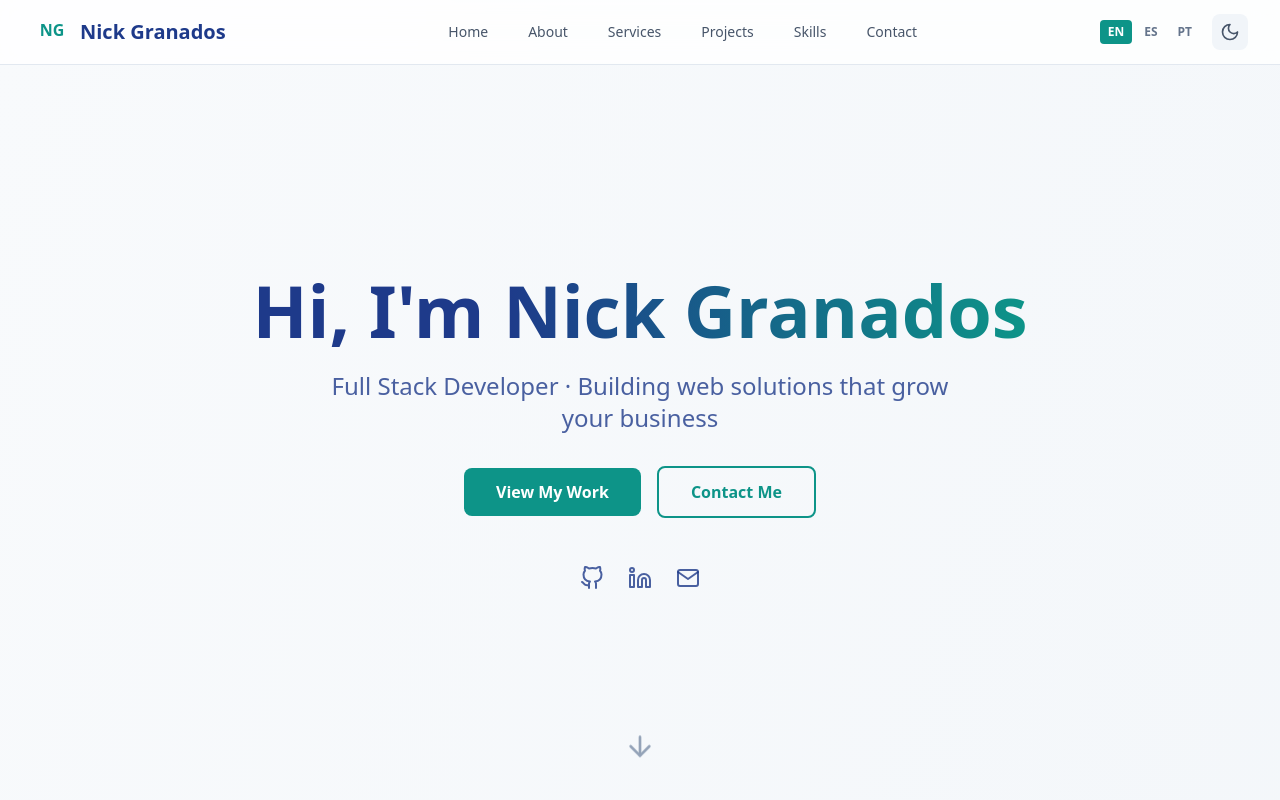
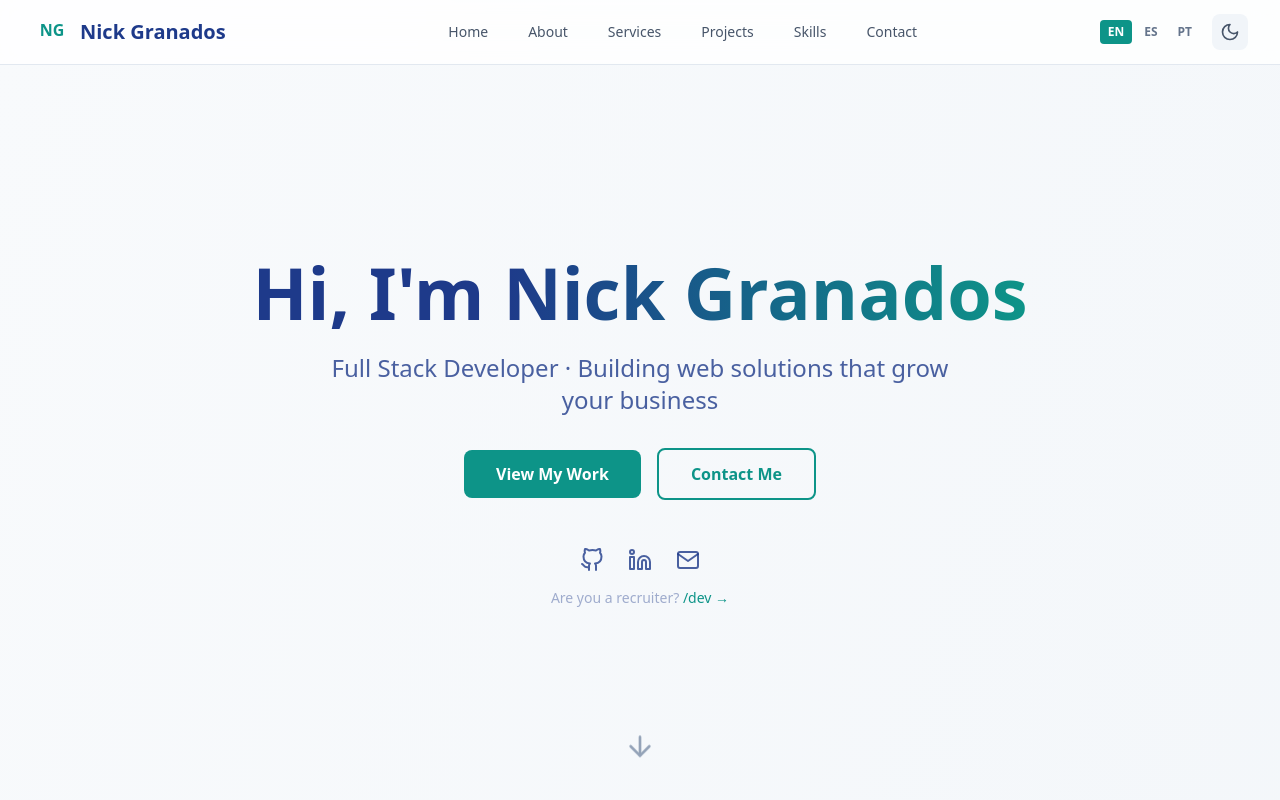
Before and after one commit to internick2017/nick-granados-website, a Next.js app: page / in a window 1280 px wide. Shown: the top 800 px of the page. Built offline with nearby package versions, Linux system fonts and the light colour scheme.

Commit message:
feat: add recruiter link to hero

```diff
--- a/src/components/hero.tsx
+++ b/src/components/hero.tsx
@@ -47,6 +47,7 @@ export default function Hero() {
               {t.hero.contactMe}
             </a>
           </div>
+          <div className="flex flex-col items-center gap-4">
             <div className="flex justify-center space-x-6 text-brand-primary-text/80">
               <a href="https://github.com/internick2017" target="_blank" rel="noopener noreferrer" className="hover:text-brand-accent transition-colors">
                 <svg xmlns="http://www.w3.org/2000/svg" width="24" height="24" viewBox="0 0 24 24" fill="none" stroke="currentColor" strokeWidth="2" strokeLinecap="round" strokeLinejoin="round">
@@ -67,6 +68,11 @@ export default function Hero() {
                 </svg>
               </a>
             </div>
+            <p className="text-sm text-brand-primary-text/40 dark:text-slate-600">
+              {t.hero.recruiterLink}{' '}
+              <a href="/dev" className="text-brand-accent hover:underline">/dev →</a>
+            </p>
+          </div>
         </motion.div>
 
         <motion.div
```
Lines whose indentation alone changed are shown as unchanged.
